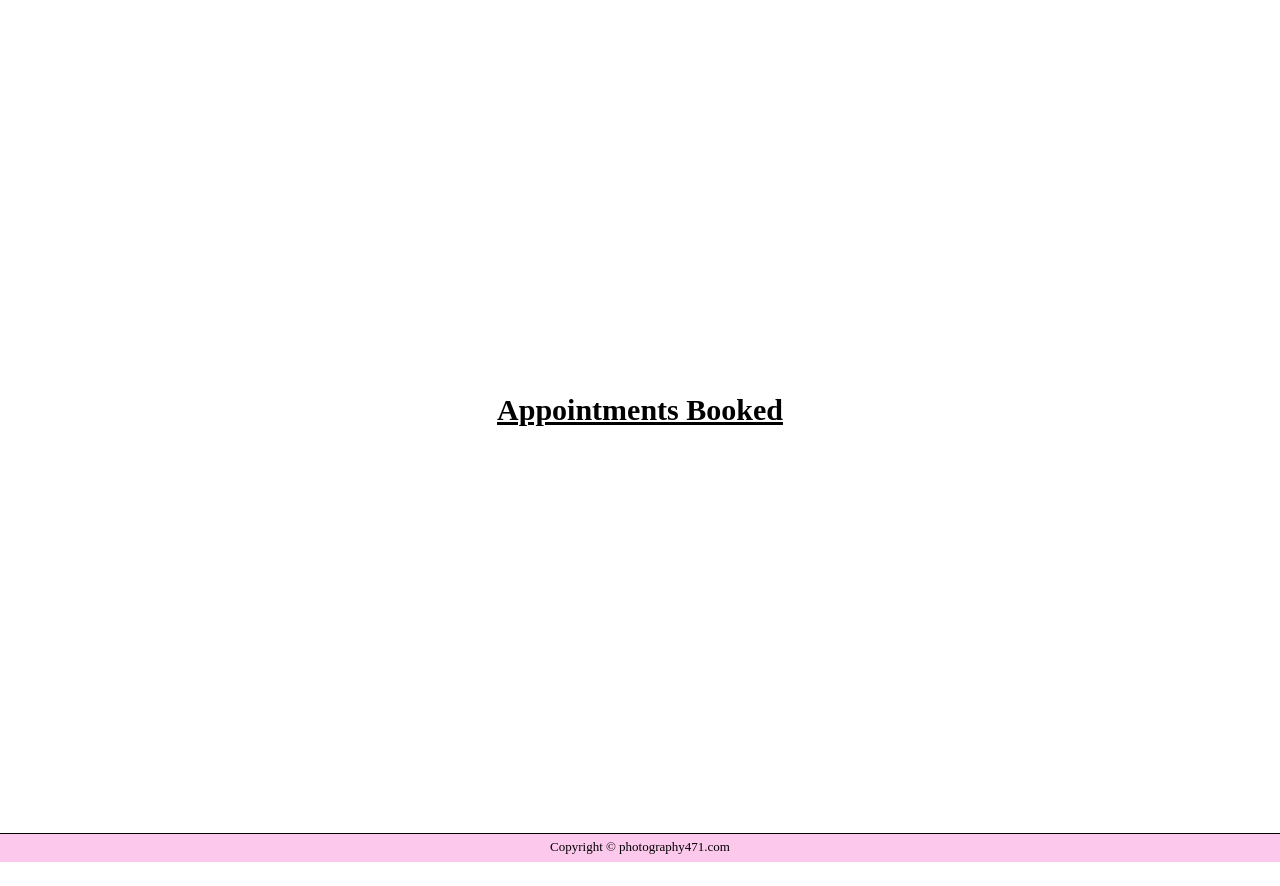
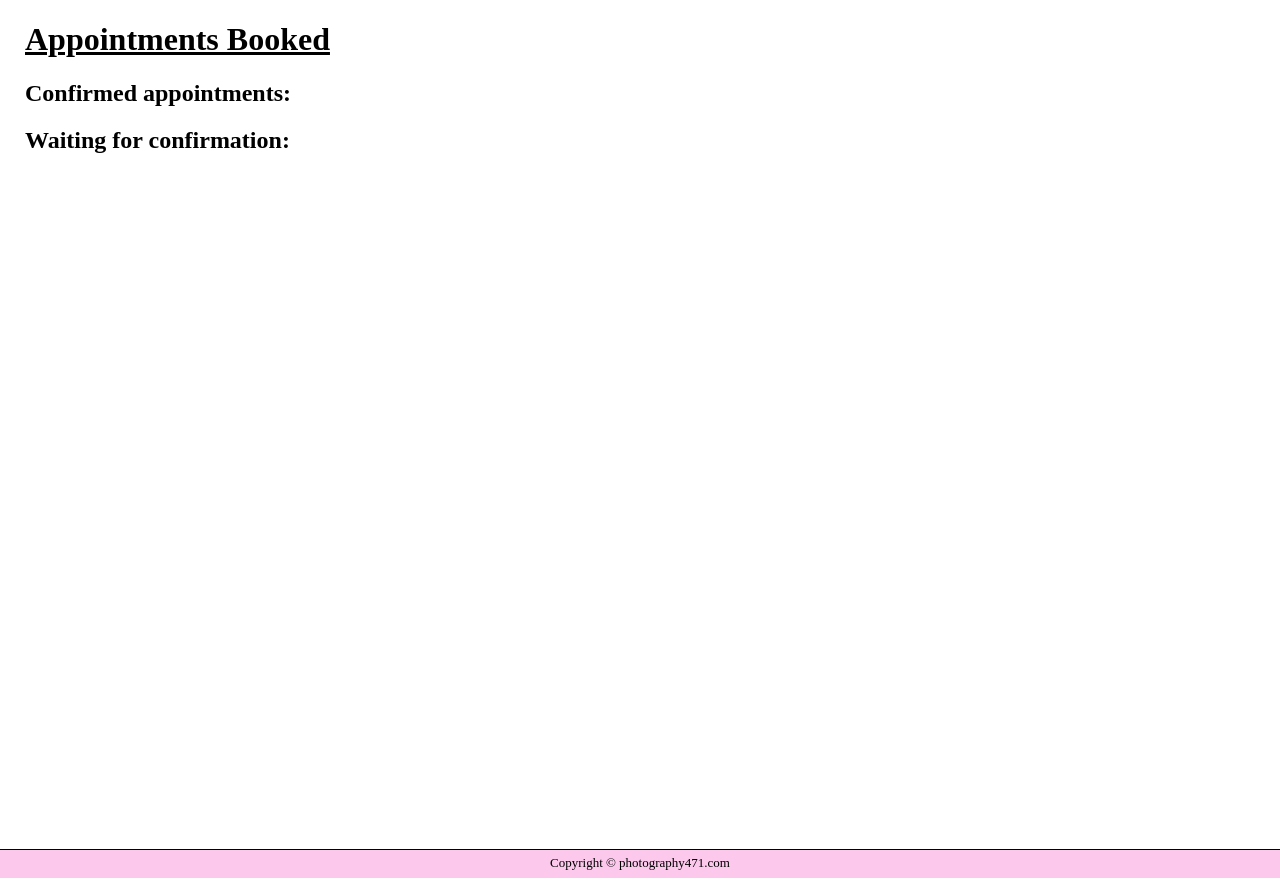
Before and after one commit to dhyxy/cpsc_471_project, a Flask app: page /appt in a window 1280 px wide. Shown: the part 90-976 px from the top of the page. Before the commit the page ends 952 px from the top, so only its background shows below. Run offline with Flask 2, Linux system fonts and the light colour scheme.

Commit message:
alot of things but most importantly added appointment confirmation

```diff
--- a/server/app.py
+++ b/server/app.py
@@ -140,7 +140,7 @@
         db.PhotographerAvailableTime.create(start, end, user.email)
         return redirect(url_for('.profile')) # reload page after post
 
-    available_times = db.PhotographerAvailableTime.read_all(user.email)
+    available_times = db.PhotographerAvailableTime.read_all(user.email, False)
     contact_forms = db.ContactForm.read(user.email)
     return render_template(
         'profile.html.jinja',
@@ -152,7 +152,6 @@
 
 @login_required
 @core.route('/book/<photographer_email>', methods=('GET', 'POST'))
-
 def book(photographer_email: str):
     global user_type
     user: db.User = g.user
@@ -164,7 +163,7 @@
         time_id = int(request.form['time_id'])
         package_id = int(request.form['package_id'])
         confirmed = False
-        f=db.Appointment.create(time_id, confirmed, package_id, photographer_email, user.email)
+        db.Appointment.create(time_id, confirmed, package_id, photographer_email, user.email)
         flash("Thank you for your booking!")
         return redirect(url_for('core.gallery', email=photographer_email))
 
@@ -198,6 +197,12 @@
     photographer = db.User.read(photographer_email)
     return render_template('contact.html.jinja', user_type=user_type, photographer=photographer, loggedIn = loggedIn)
 
+@login_required
+@core.route("/confirm_appt/<int:appointment_id>", methods=('POST',))
+def confirm_appt(appointment_id: int):
+    db.Appointment.confirm(appointment_id)
+    print("confirmed: " + str(db.Appointment.read(appointment_id).confirmed))
+    return redirect(url_for('core.appt'))
 
 @login_required
 @core.route('/invoice/<int:appointment_id>')
@@ -207,9 +212,11 @@
     time = db.PhotographerAvailableTime.read(appointment.time_id)
     package = db.Package.read(appointment.package_id)
     photographer = db.User.read(appointment.photographer_email)
+    client = db.User.read(appointment.client_email)
+    print("client: " + client.name)
 
     invoice = db.Invoice.create(datetime.datetime.now(), package.pricing, package.items, appointment.id)
-    return render_template('invoice.html.jinja', user_type=user_type, invoice=invoice, time=time, photographer=photographer)
+    return render_template('invoice.html.jinja', user_type=user_type, appointment=appointment, invoice=invoice, time=time, client=client, photographer=photographer)
 
 # TODO: this should be a `DELETE` method, written as POST to save time for project
 @core.route("/available-time/delete/<int:id>", methods=('POST',))
--- a/server/db.py
+++ b/server/db.py
@@ -203,7 +203,7 @@
     CREATE = "INSERT INTO appointment (time_id, confirmed, package_id, photographer_email, client_email) VALUES (?, ?, ?, ?, ?)"
     READ_CLIENT = "SELECT * FROM appointment WHERE client_email = ?"
     READ_PHOTOGRAPHER = "SELECT * FROM appointment WHERE photographer_email = ?"
-
+    CONFIRM = "UPDATE appointment SET confirmed = True WHERE id = ?"
     READ = "SELECT * FROM appointment WHERE id = ?"
 
     @staticmethod
@@ -227,6 +227,12 @@
         db = get_db()
         data = db.execute(Appointment.READ, (appointment_id,)).fetchone()
         return Appointment(**data)
+
+    @staticmethod
+    def confirm(appointment_id: int) -> Appointment:
+        db = get_db()
+        db.execute(Appointment.CONFIRM, (appointment_id,))
+        db.commit()
 
 @dataclass
 class Invoice:
--- a/server/static/main.css
+++ b/server/static/main.css
@@ -241,11 +241,7 @@
 }
 
 .appointments-list {
-  display: flex;
-  flex-direction: column;
-  justify-content: center;
-  align-items: center;
-  text-align: center;
+  margin: 15px;
   min-height: 100vh;
 }
 
--- a/server/templates/appt.html.jinja
+++ b/server/templates/appt.html.jinja
@@ -4,14 +4,18 @@
 {%set active_page = 'appt'%}
 
 {% block content %}
+
 <div class="appointments-list">
-    <h3 style="font-size:30px;text-decoration:underline">Appointments Booked</h3>
+    <h1 style="text-decoration:underline">Appointments Booked</h1>
+    <h2> Confirmed appointments: </h2>
+
     {% for appointment in appointments %}
+        {% if appointment.confirmed == True %}
             <div class="appointment-container">
                 {% if is_photographer %}
-                <h4>Clients Email: {{ appointment['client_email'] }}</h4>
+                    <h4>Client's Email: {{ appointment['client_email'] }}</h4>
                 {% else %}
-                <h4>Photographers Email: <a href="{{ url_for('core.gallery', email=appointment['photographer_email']) }}">{{ appointment['photographer_email'] }}</a></h4>
+                    <h4>Photographer's Email: <a href="{{ url_for('core.gallery', email=appointment['photographer_email']) }}">{{ appointment['photographer_email'] }}</a></h4>
                 {% endif %}
                 <p style="font-size:13px"><b>Date and time of appointment:<br>{{ appointment['start_time'].strftime("%c") }} - {{ appointment['end_time'].strftime("%c")}}</b></p>
                 <p>Total Cost: <b>${{ appointment['pricing']}}</b></p>
@@ -19,6 +23,32 @@
                 <br>
                 <a style="padding:5px; text-decoration:none" class = "subButton" href="{{ url_for('core.invoice', appointment_id=appointment.id) }}">Show Invoice</a>
             </div>
+        {% endif %}
+    {% endfor %}
+
+    <h2> Waiting for confirmation: </h2>
+
+    {% for appointment in appointments %}
+        {% if appointment.confirmed == False %}
+            <div class="appointment-container">
+                {% if is_photographer %}
+                    <h4>Client's Email: {{ appointment['client_email'] }}</h4>
+                {% else %}
+                    <h4>Photographer's Email: <a href="{{ url_for('core.gallery', email=appointment['photographer_email']) }}">{{ appointment['photographer_email'] }}</a></h4>
+                {% endif %}
+                <p style="font-size:13px"><b>Date and time of appointment:<br>{{ appointment['start_time'].strftime("%c") }} - {{ appointment['end_time'].strftime("%c")}}</b></p>
+                <p>Total Cost: <b>${{ appointment['pricing']}}</b></p>
+                <p>Packages Chosen: <b>{{ appointment['items'] }}</b></p>
+                <br>
+                {% if is_photographer %}
+                    <div class="subButtonPos">
+                        <form action="{{ url_for('core.confirm_appt', appointment_id=appointment.id) }}" method="post">
+                            <input style="padding:5px; text-decoration:none" class = "subButton" type="submit" value="Confirm">
+                        </form>
+                    </div>
+                {% endif %}
+            </div>
+        {% endif %}
     {% endfor %}
 </div>
 {% endblock %}
--- a/server/templates/base.html.jinja
+++ b/server/templates/base.html.jinja
@@ -18,13 +18,13 @@
                     <a class="inactive {{'active' if active_page == 'home'}}" href="{{url_for('core.home')}}">Home</a>
                     <a class="inactive {{'active' if active_page == 'gallery'}}" href="{{ url_for('core.photographers', next="gallery") }}">Gallery</a>
                     {% if session.get(EMAIL_SESSION_KEY) %}
-                        <a class="inactive {{'active' if active_page == 'appt'}}" href ="{{url_for('core.appt') }}">Appointments</a>
                     {% if user_type=="photographer" %}
                         <a class="inactive {{'active' if active_page == 'profile'}}" href="{{ url_for('core.profile') }}">Profile</a>
                     {% endif %}
                     {% if user_type=="client" %}
                         <a class="inactive {{'active' if active_page == 'booking'}}" href="{{ url_for('core.photographers', next="book") }}">Book</a>
                     {% endif %}
+                        <a class="inactive {{'active' if active_page == 'appt'}}" href ="{{url_for('core.appt') }}">Appointments</a>
                         <a class="inactive {{'active' if active_page == 'logout'}}" href="{{ url_for('core.logout') }}">Logout</a>
                     {% else %}
                         <a class="inactive {{'active' if active_page == 'register'}}" href="{{ url_for('core.register') }}">Register</a>
--- a/server/templates/book.html.jinja
+++ b/server/templates/book.html.jinja
@@ -4,7 +4,7 @@
 {%set active_page = 'booking'%}
 {% block content %}
 <div align:"center" class="main-block">
-    <h3 id = "contactHead" style = "text-decoration:underline">Package Selection for {{photographer.name}}</h3>
+    <h1 id = "contactHead" style = "text-decoration:underline">Package Selection for {{photographer.name}}</h1>
     <form method="post">
         <p> available dates and times: </p>
         {% for available_time in available_times %}
--- a/server/templates/invoice.html.jinja
+++ b/server/templates/invoice.html.jinja
@@ -8,6 +8,8 @@
         <h2 class="invoiceHead"><span>&nbsp&nbspInvoice&nbsp&nbsp</span></h2>
         <p>Photographer: <b>{{ photographer.name }}</b></p>
         <p>Photographer Contact: <b>{{ photographer.email }}</b></p>
+        <p>Client: <b>{{ client.name }}</b></p>
+        <p>Client Contact: <b>{{ appointment.client_email }}</b></p>
         <p>Date of Purchase: <b>{{ invoice.parsed_date.strftime("%c") }}</b></p>
         <p>Total Cost: <b>${{ invoice.total_cost }}</b></p>
         <p>Items Purchased:<b> {{ invoice.cost }}</b></p>
--- a/server/templates/photographers.html.jinja
+++ b/server/templates/photographers.html.jinja
@@ -11,10 +11,10 @@
 {% endif %}
 <div class="content">
     {% if next=="gallery" %}
-        <h1>View our work!</h1>
+        <h1 style="text-decoration:underline">View our work!</h1>
     {% endif %}
     {% if next=="book" %}
-        <h1>Book an appointment!</h1>
+        <h1 style="text-decoration:underline">Book an appointment!</h1>
     {% endif %}
     {%if next =="contact"%}
         <h1>contact us!</h1>
--- a/server/templates/profile.html.jinja
+++ b/server/templates/profile.html.jinja
@@ -13,7 +13,7 @@
 <p>Your Available Times:</p>
 {% for available_time in available_times %}
     <div class="available-time">
-        <input type="datetime-local" style="width:15%" name="start" id="start" value="{{ available_time.start_time }}" disabled> - <input type="datetime-local" style="width:15%" name="end" id="end" value="{{ available_time.end_time }}" disabled>
+        <input type="datetime-local" style="width:25%" name="start" id="start" value="{{ available_time.start_time }}" disabled> - <input type="datetime-local" style="width:25%" name="end" id="end" value="{{ available_time.end_time }}" disabled>
         <form action="{{ url_for('core.delete_available_time', id=available_time.id) }}" method="post">
             <input style="width:15%" type="submit" value="X">
         </form>
```
Also changed, not shown: other parts of server/static/main.css (+21 -6 lines), server/templates/contact.html.jinja (+6 -6 lines), server/templates/gallery.html.jinja (+3 -4 lines), server/templates/login.html.jinja (+4 -4 lines). Lines whose indentation alone changed are shown as unchanged.
